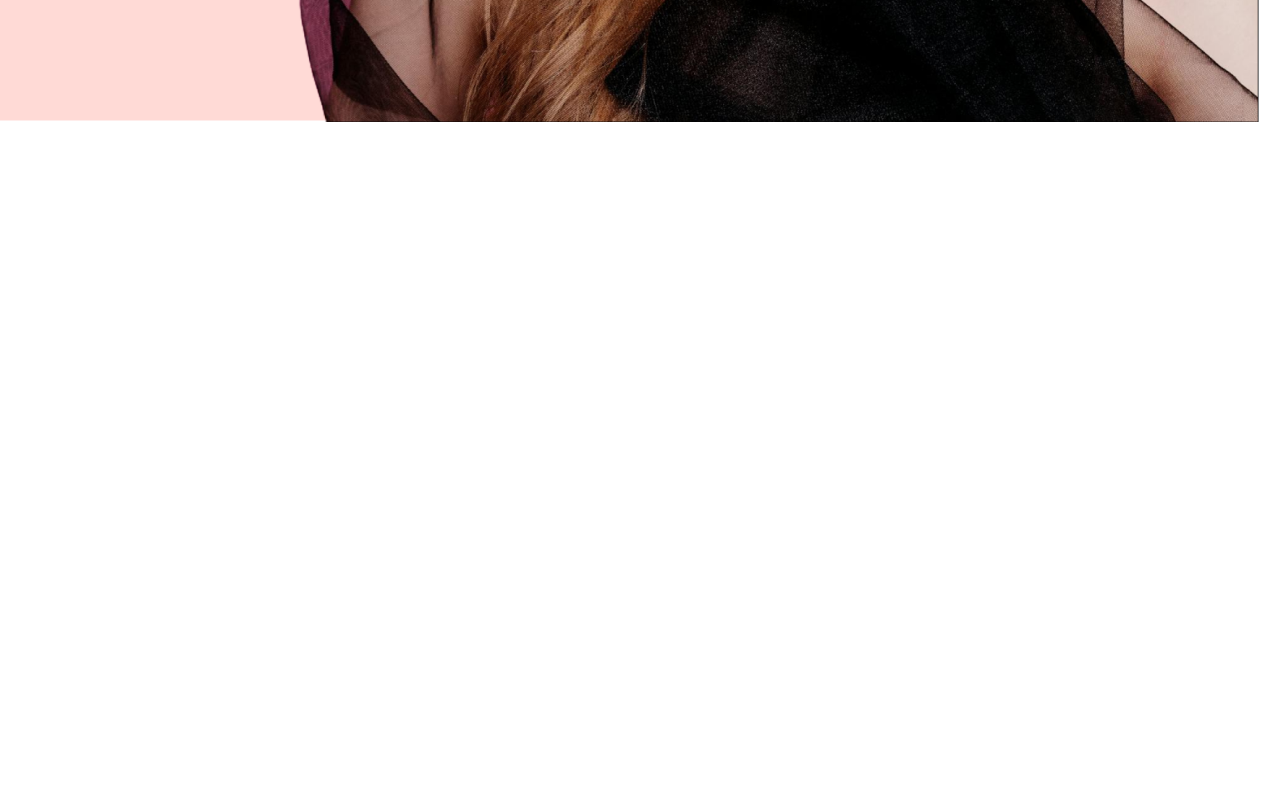
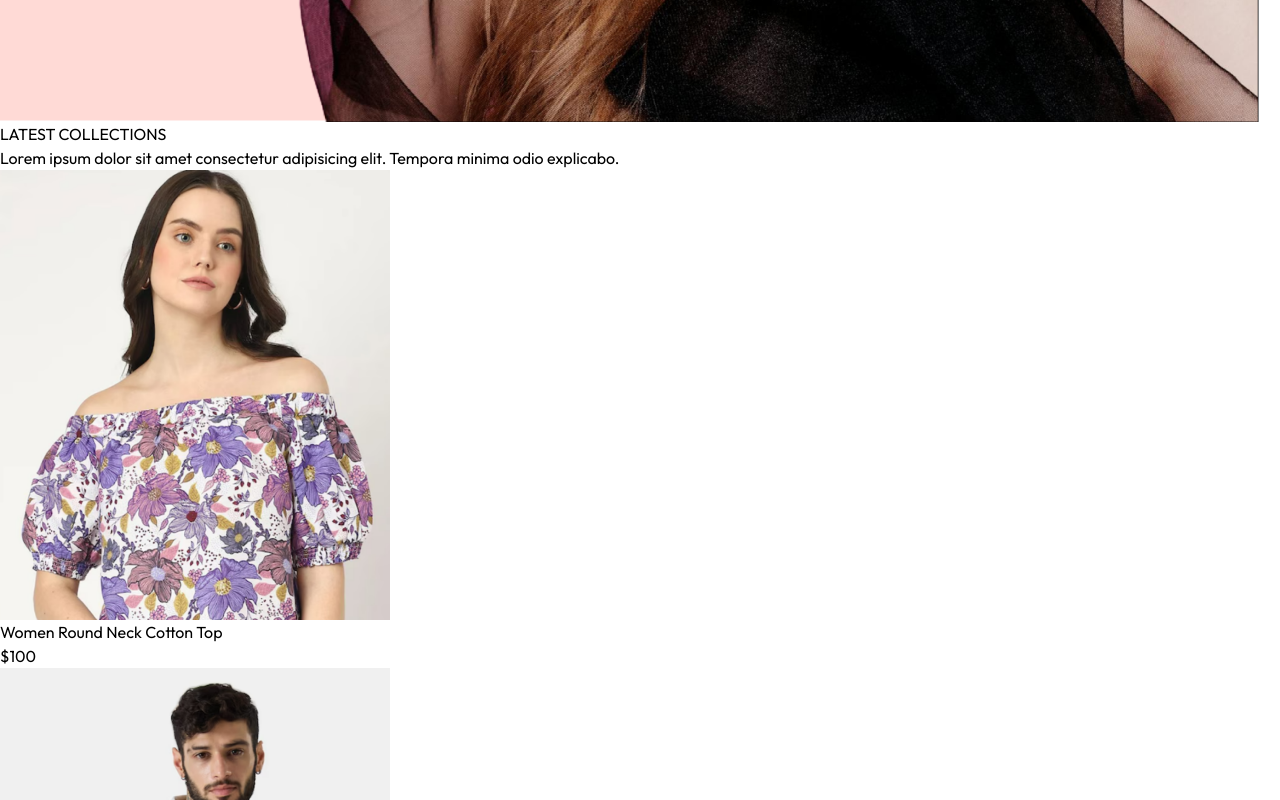
Before and after one commit to MahfizaYasmin/ecommerce-app, a React (Vite) app: page / in a window 1280 px wide. Shown: the part 1480-2280 px from the top of the page. Before the commit the page ends 1602 px from the top, so only its background shows below. Built offline with nearby package versions, Linux system fonts and the light colour scheme.

Commit message:
added latestCollection , best seller & footer section

```diff
--- a/src/App.jsx
+++ b/src/App.jsx
@@ -10,6 +10,7 @@
 import PlaceOrder from './pages/PlaceOrder'
 import Orders from './pages/Orders'
 import Navbar from './components/Navbar'
+import Footer from './components/Footer'
 
 const App = () => {
   return (
@@ -26,7 +27,7 @@
         <Route path='/place-order' element={<PlaceOrder/>} />
         <Route path='/orders' element={<Orders/>} />
       </Routes>
-
+      <Footer />
     </div>
   )
 }
--- /dev/null
+++ b/src/components/BestSeller.jsx
@@ -0,0 +1,36 @@
+import React, { useContext, useEffect, useState } from 'react'
+import {ShopContext} from '../context/ShopContext'
+import Title from './Title';
+import ProductItem from './ProductItem';
+
+const BestSeller = () => {
+
+    const {products} = useContext(ShopContext);
+    const [bestSeller, setBestSeller] = useState([]);
+
+    useEffect(()=>{
+        const bestProduct = products.filter((item)=>(item.bestseller));
+        setBestSeller(bestProduct.slice(0,5))
+    },[])
+
+  return (
+    <div className='my-10'>
+      <div className='text-center text-3xl py-8'>
+        <Title text1={'BEST'} text2={'SELLERS'} />
+        <p className='w-3/4 m-auto text-xs sm:text-sm md:text-base text-gray-600'>
+            Lorem ipsum dolor sit amet, consectetur adipisicing elit. Harum illo rerum asperiores qui porro magnam.
+        </p>
+      </div>
+
+      <div className='grid grid-cols-2 sm:grid-cols-3 md:grid-cols-4 lg:grid-cols-5 gap-4 gap-y-6'>
+        {
+            bestSeller.map((item,index)=>(
+                <ProductItem key={index} id={item._id} name={item.name} image={item.image} price={item.price} />
+            ))
+        }
+      </div>
+    </div>
+  )
+}
+
+export default BestSeller
--- /dev/null
+++ b/src/components/Footer.jsx
@@ -0,0 +1,31 @@
+import React from 'react'
+import { assets } from '../assets/assets'
+
+const Footer = () => {
+  return (
+    <div>
+      <div className='flex flex-col sm:grid grid-cols-[3fr_1fr_1fr] gap-14 my-10 mt-40 text-sm'>
+
+        <div>
+            <img src={assets.logo} className='mb-5 w-32' alt="" />
+            <p className='w-full md:w-2/3 text-gray-600'>
+                Lorem ipsum dolor, sit amet consectetur adipisicing elit. A, architecto esse! Accusantium esse voluptate voluptatibus laboriosam, soluta, expedita, exercitationem itaque corrupti dicta dignissimos ex beatae!
+            </p>
+        </div>
+
+        <div>
+            <p className='text-xl font-medium mb-5'>COMPANY</p>
+            <ul className='flex flex-col gap-1 text-gray-600'>
+                <li>Home</li>
+                <li>About us</li>
+                <li>Delivery</li>
+                <li>Privacy policy</li>
+            </ul>
+        </div>
+
+      </div>
+    </div>
+  )
+}
+
+export default Footer
--- a/src/components/LatestCollection.jsx
+++ b/src/components/LatestCollection.jsx
@@ -1,14 +1,33 @@
-import React, { useContext } from 'react'
+import React, { useContext, useEffect, useState } from 'react'
 import { ShopContext } from '../context/ShopContext'
+import Title from './Title';
+import ProductItem from './ProductItem';
 
 const LatestCollection = () => {
 
     const {products} = useContext(ShopContext);
+    const [latestProducts, setLatestProducts] = useState([]);
 
-    console.log(products);
+    useEffect(()=>{
+        setLatestProducts(products.slice(0,10));
+    },[])
 
   return (
-    <div>
+    <div className='my-10'>
+      <div className='text-center py-8 text-3xl'>
+        <Title text1={'LATEST'} text2={'COLLECTIONS'} />
+        <p className='w-3/4 m-auto text-xs sm:text-sm md:text-base text-gray-600'>
+          Lorem ipsum dolor sit amet consectetur adipisicing elit. Tempora minima odio explicabo.
+        </p>
+      </div>
+      {/* Rendering Products */}
+      <div className='grid grid-cols-2 sm:grid-cols-3 md:grid-cols-4 lg:grid-cols-5 gap-4 gap-y-6'>
+        {
+            latestProducts.map((item, index)=>(
+                <ProductItem key={index} id={item._id} image={item.image} name={item.name} price={item.price} />
+            ))
+        }
+      </div>
 
     </div>
   )
--- a/src/components/Navbar.jsx
+++ b/src/components/Navbar.jsx
@@ -8,7 +8,7 @@
 
   return (
     <div className='flex items-center justify-between py-5 font-medium'>
-      <img src={assets.logo} className='w-36' alt="" />
+      <Link to={'/'}><img src={assets.logo} className='w-36' alt="" /></Link>
 
       <ul className='hidden sm:flex gap-5 text-sm text-gray-700'>
 
--- /dev/null
+++ b/src/components/NewsletterBox.jsx
@@ -0,0 +1,21 @@
+import React from 'react'
+
+const NewsletterBox = () => {
+
+    const onSubmitHandler = (event) => {
+        event.preventDefault();
+    }
+
+  return (
+    <div className='text-center'>
+      <p className='text-2xl font-medium text-gray-800'>Subscribe now & get 20% off</p>
+      <p className='text-gray-400 mt-3'>Lorem ipsum dolor sit amet consectetur adipisicing elit.</p>
+      <form onSubmit={onSubmitHandler} className='w-full sm:w-1/2 flex items-center gap-3 mx-auto my-6 border pl-3'>
+        <input className='w-full sm:flex-1 outline-none' type="email" placeholder='Enter your email' required />
+        <button type='submit' className='bg-black text-white text-xs px-10 py-4'>SUBSCRIBE</button>
+      </form>
+    </div>
+  )
+}
+
+export default NewsletterBox
--- /dev/null
+++ b/src/components/OurPolicy.jsx
@@ -0,0 +1,28 @@
+import React from 'react'
+import { assets } from '../assets/assets'
+
+const OurPolicy = () => {
+  return (
+    <div className='flex flex-col sm:flex-row justify-around gap-12 sm:gap-2 text-center py-20 text-xs sm:text-sm md:text-base text-gray-700'>
+
+        <div>
+            <img src={assets.exchange_icon} className='w-12 m-auto mb-5' alt="" />
+            <p className='font-semibold'>Easy Exchange Policy</p>
+            <p className='text-gray-400'>We offer hassle free exchange policy</p>
+        </div>
+        <div>
+            <img src={assets.quality_icon} className='w-12 m-auto mb-5' alt="" />
+            <p className='font-semibold'>7 Days Return Policy</p>
+            <p className='text-gray-400'>We provide 7 days free return policy</p>
+        </div>
+        <div>
+            <img src={assets.support_img} className='w-12 m-auto mb-5' alt="" />
+            <p className='font-semibold'>Best customer support</p>
+            <p className='text-gray-400'>We provide 24/7 customer support</p>
+        </div>
+
+    </div>
+  )
+}
+
+export default OurPolicy
--- /dev/null
+++ b/src/components/ProductItem.jsx
@@ -0,0 +1,20 @@
+import React, { useContext } from 'react'
+import { ShopContext } from '../context/ShopContext'
+import {Link} from 'react-router-dom'
+
+const ProductItem = ({id, image, name, price}) => {
+
+    const {currency} = useContext(ShopContext);
+
+  return (
+    <Link className='text-gray-700 cursor-pointer' to={`/product/${id}`}>
+      <div className='overflow-hidden'>
+        <img className='hover:scale-110 transition ease-in-out' src={image[0]} alt="" />
+      </div>
+      <p className='pt-3 pb-1 text-sm'>{name}</p>
+      <p className='text-sm font-medium'>{currency}{price}</p>
+    </Link>
+  )
+}
+
+export default ProductItem
--- a/src/components/Title.jsx
+++ b/src/components/Title.jsx
@@ -1,9 +1,10 @@
 import React from 'react'
 
-const Title = () => {
+const Title = ({text1, text2}) => {
   return (
-    <div>
-
+    <div className='inline-flex gap-2 items-center mb-3'>
+      <p className='text-gray-500'>{text1} <span className='text-gray-700 font-medium'>{text2}</span></p>
+      <p className='w-8 sm:w-12 h-[1px] sm:h-[2px] bg-gray-700'></p>
     </div>
   )
 }
--- a/src/index.css
+++ b/src/index.css
@@ -17,3 +17,10 @@
   font-weight: 400;
   font-style: normal;
 }
+
+@media (max-width:640px) {
+  a.active{
+    background-color: black;
+    color: white;
+  }
+}
--- a/src/pages/Home.jsx
+++ b/src/pages/Home.jsx
@@ -1,12 +1,18 @@
 import React from 'react'
 import Hero from '../components/Hero'
 import LatestCollection from '../components/LatestCollection'
+import BestSeller from '../components/BestSeller'
+import OurPolicy from '../components/OurPolicy'
+import NewsletterBox from '../components/NewsletterBox'
 
 const Home = () => {
   return (
     <div>
       <Hero />
       <LatestCollection />
+      <BestSeller />
+      <OurPolicy />
+      <NewsletterBox />
     </div>
   )
 }
```
